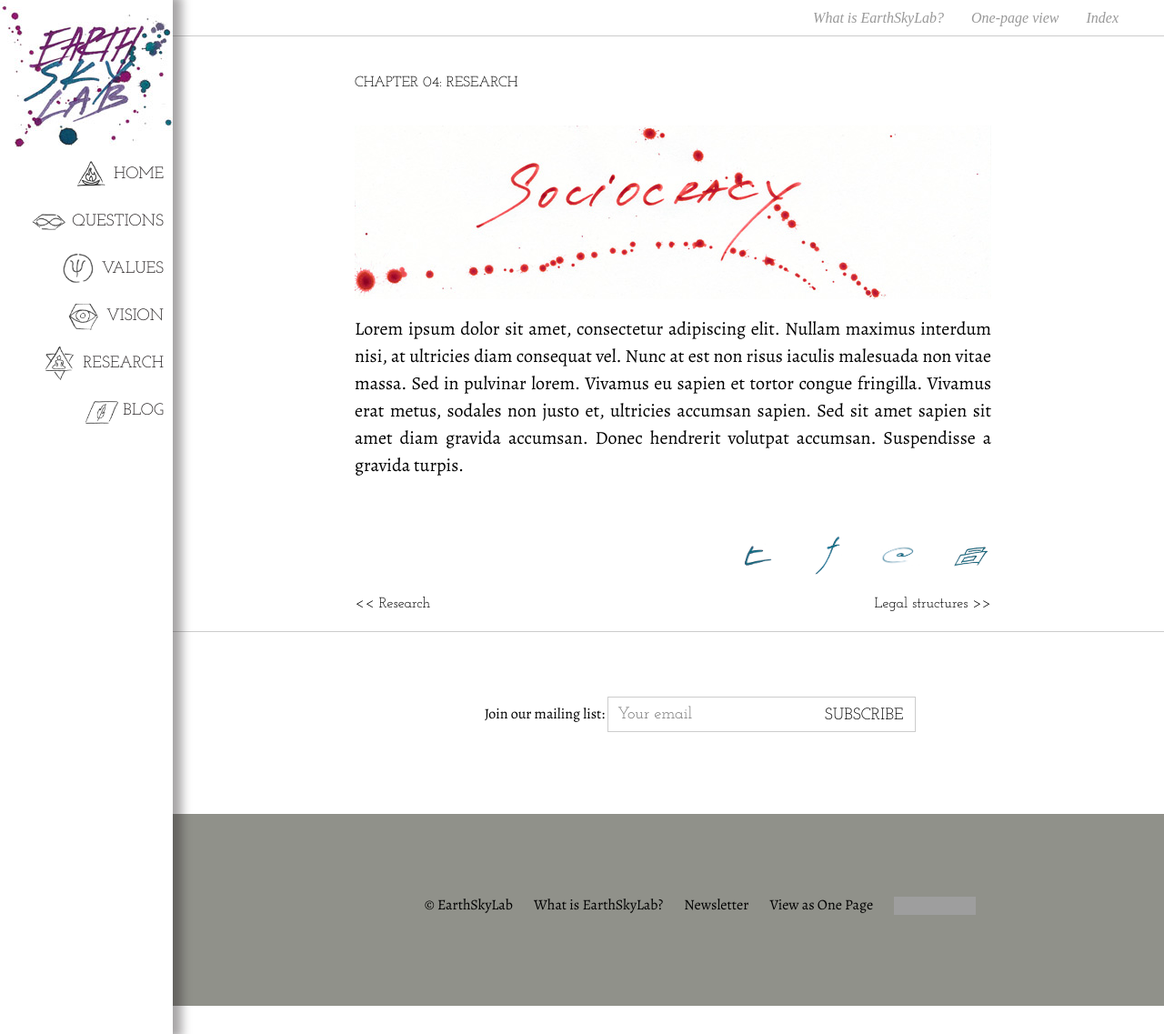
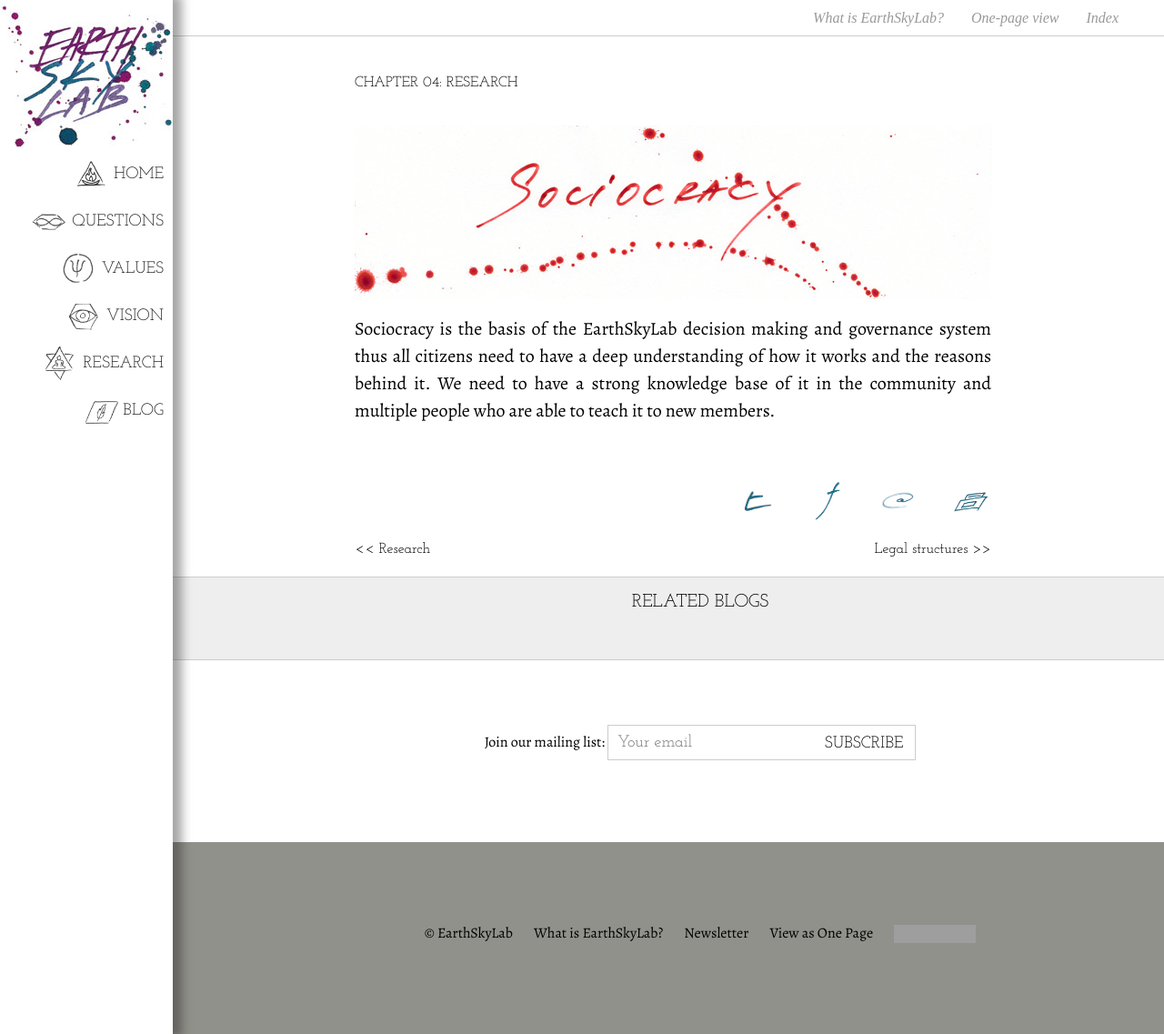
Before and after one commit to EarthSkyLab/EarthSkyLab.github.io, a Jekyll site: the page built from pages/04 RESEARCH/01 Sociocracy.md, in a window 1280 px wide and 1137 px high. Shown: the whole window at 91% size. Built offline with Jekyll 4.4.1, drawn with Linux system fonts in a browser that asks for light colours; Markdown is read by kramdown in place of the engine named in the settings; comment, search, counter and statistics services are not loaded; grey boxes are pictures that could not be loaded.

Commit message:
ooops. had the wrong text for sociocracy!

```diff
--- a/pages/04 RESEARCH/01 Sociocracy.md
+++ b/pages/04 RESEARCH/01 Sociocracy.md
@@ -1,6 +1,7 @@
 ---
 layout: article
 title: Sociocracy
+tag: sociocracy
 ---
 
-Lorem ipsum dolor sit amet, consectetur adipiscing elit. Nullam maximus interdum nisi, at ultricies diam consequat vel. Nunc at est non risus iaculis malesuada non vitae massa. Sed in pulvinar lorem. Vivamus eu sapien et tortor congue fringilla. Vivamus erat metus, sodales non justo et, ultricies accumsan sapien. Sed sit amet sapien sit amet diam gravida accumsan. Donec hendrerit volutpat accumsan. Suspendisse a gravida turpis.
+Sociocracy is the basis of the EarthSkyLab decision making and governance system thus all citizens need to have a deep understanding of how it works and the reasons behind it. We need to have a strong knowledge base of it in the community and multiple people who are able to teach it to new members.
```
